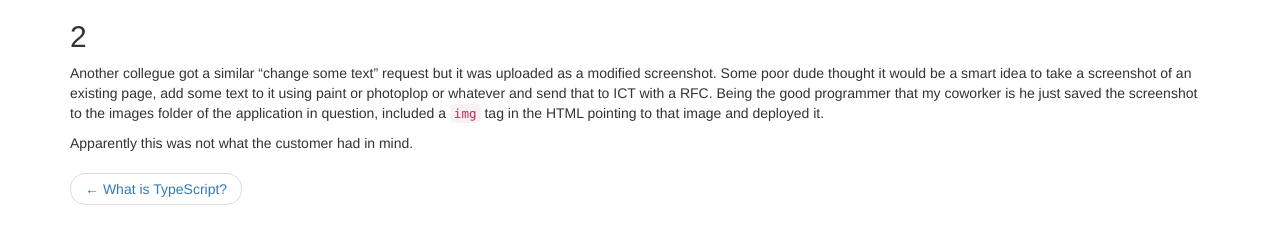
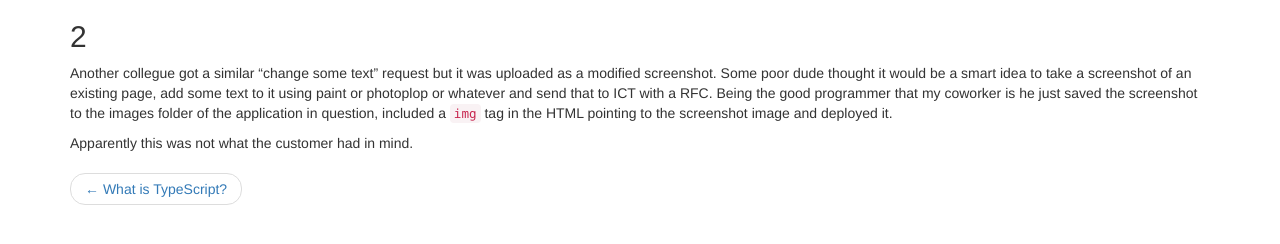
Before and after one commit to basp/basp.github.io, a Jekyll site: the page built from _posts/2014-07-24-tales-from-the-trenches.md, in a window 1280 px wide. Shown: the part 363-607 px from the top of the page. Built offline with Jekyll 4.4.1, drawn with Linux system fonts in a browser that asks for light colours; nearby versions of some CDN libraries; Markdown is read by kramdown in place of the engine named in the settings.

Commit message:
Small final tweaks

````diff
--- a/_posts/2014-07-24-tales-from-the-trenches.md
+++ b/_posts/2014-07-24-tales-from-the-trenches.md
@@ -19,7 +19,7 @@ Another collegue got a similar "change some text" request but it was uploaded as
 screenshot. Some poor dude thought it would be a smart idea to take a screenshot of an existing
 page, add some text to it using paint or photoplop or whatever and send that to ICT with a RFC.
 Being the good programmer that my coworker is he just saved the screenshot to the images folder
-of the application in question, included a ```img``` tag in the HTML pointing to that image
-and deployed it.
+of the application in question, included a ```img``` tag in the HTML pointing to the screenshot
+image and deployed it.
 
 Apparently this was not what the customer had in mind.
````
